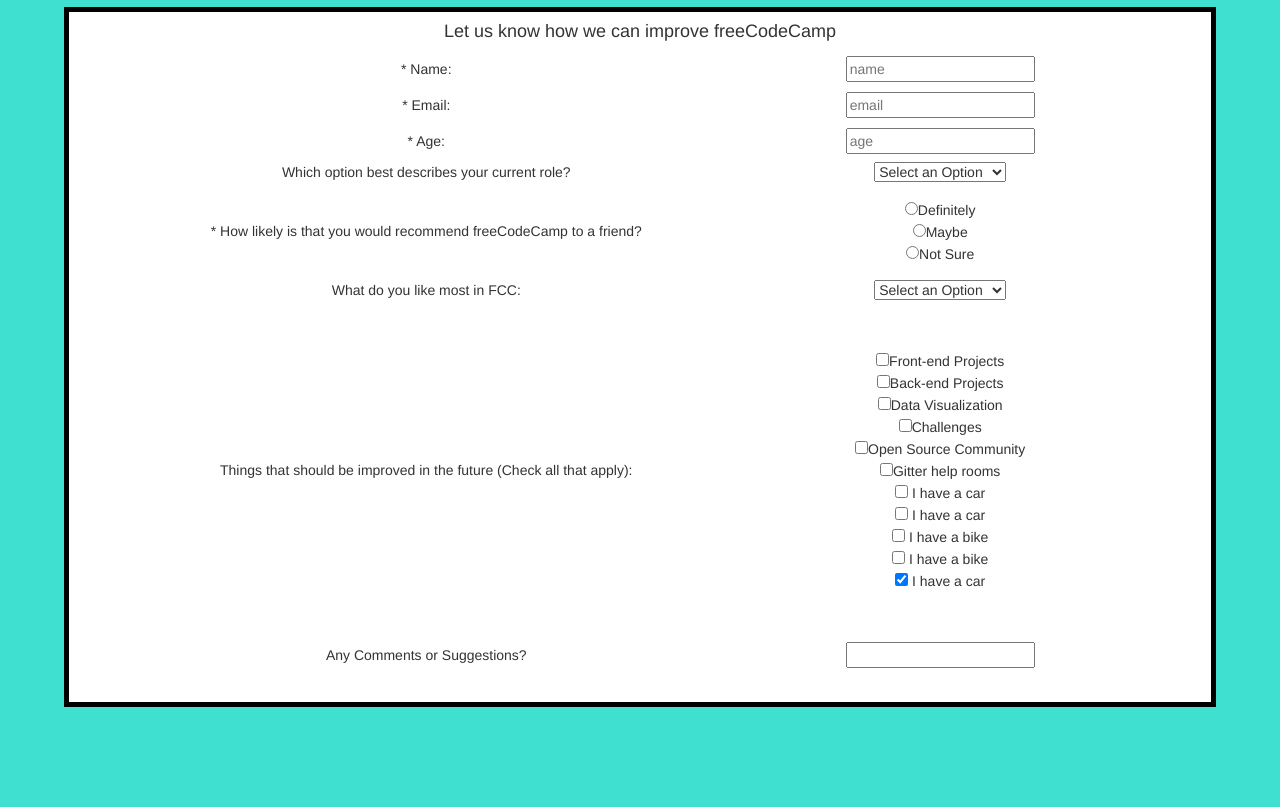
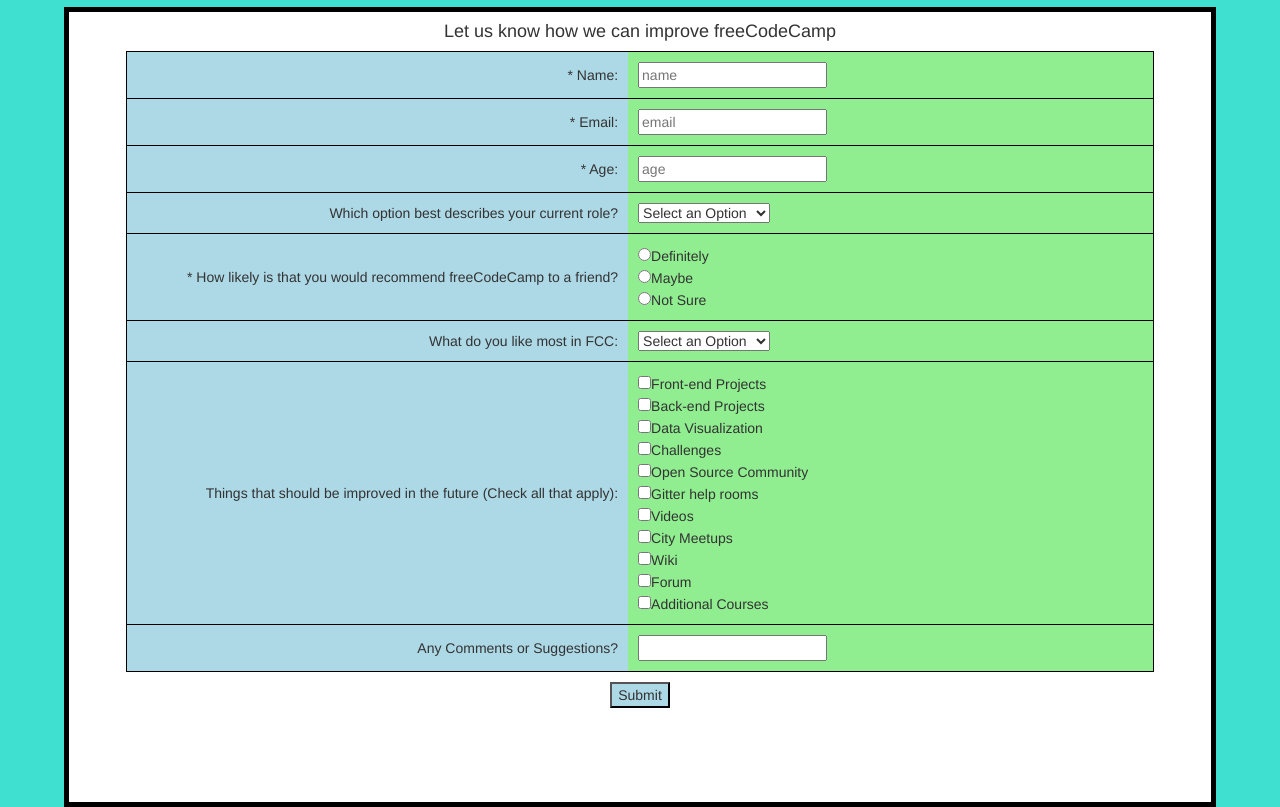
Before and after one commit to MurphyPicard/surveyFormFccBeta, a plain HTML site: page index.html in a window 1280 px wide. Shown: the part 63-870 px from the top of the page. Before the commit the page ends 800 px from the top, so only its background shows below. Drawn offline with nearby package versions, Linux system fonts and the light colour scheme.

Commit message:
mostly done needs many style changes

```diff
--- a/index.html
+++ b/index.html
@@ -12,22 +12,25 @@
 
     <div class="lookslikeapage">
       <h4>Let us know how we can improve freeCodeCamp</h4>
+
+      <form class="" action="index.html" method="post">
+
         <table>
           <tr>
-          <td>* Name:</td>
-          <td><input type="text" name="" value="" placeholder="name"></td>
+            <td class="lefttd">* Name:</td>
+            <td class="righttd"><input type="text" name="" value="" placeholder="name"></td>
           </tr>
           <tr>
-          <td>* Email:</td>
-          <td><input type="text" name="" value="" placeholder="email"></td>
+            <td class="lefttd">* Email:</td>
+            <td class="righttd"><input type="text" name="" value="" placeholder="email"></td>
           </tr>
           <tr>
-          <td>* Age:</td>
-          <td><input type="number" name="" value=""placeholder="age"></td>
+            <td class="lefttd">* Age:</td>
+            <td class="righttd"><input type="number" name="" value=""placeholder="age"></td>
           </tr>
           <tr>
-          <td>Which option best describes your current role?</td>
-          <td>
+            <td class="lefttd">Which option best describes your current role?</td>
+            <td class="righttd">
               <select class="selectroles" name="" placeholder="">
                 <option value="">Select an Option</option>
                 <option value="">Student</option>
@@ -39,16 +42,16 @@
             </td>
           </tr>
           <tr>
-          <td>* How likely is that you would recommend freeCodeCamp to a friend?</td>
-          <td>
+            <td class="lefttd">* How likely is that you would recommend freeCodeCamp to a friend?</td>
+            <td class="righttd">
                 <input type="radio" name="rec" value="Definitely">Definitely <br>
                 <input type="radio" name="rec" value="Maybe">Maybe <br>
                 <input type="radio" name="rec" value="NS">Not Sure <br>
             </td>
           </tr>
           <tr>
-          <td>What do you like most in FCC:</td>
-          <td>
+            <td class="lefttd">What do you like most in FCC:</td>
+            <td class="righttd">
               <select class="" name="">
                 <option value="">Select an Option</option>
                 <option value="">Student</option>
@@ -59,27 +62,30 @@
             </td>
           </tr>
           <tr>
-          <td>Things that should be improved in the future
-(Check all that apply):</td>
-          <td>
+            <td class="lefttd">Things that should be improved in the future (Check all that apply):</td>
+            <td class="righttd">
               <input type="checkbox" name="vehicle" value="Bike">Front-end Projects<br>
               <input type="checkbox" name="vehicle" value="Car" >Back-end Projects<br>
               <input type="checkbox" name="vehicle" value="Bike">Data Visualization<br>
               <input type="checkbox" name="vehicle" value="Car" >Challenges<br>
               <input type="checkbox" name="vehicle" value="Bike">Open Source Community<br>
               <input type="checkbox" name="vehicle" value="Bike">Gitter help rooms<br>
-            <input type="checkbox" name="vehicle" value="Car" > I have a car<br>
-            <input type="checkbox" name="vehicle" value="Car" > I have a car<br>
-            <input type="checkbox" name="vehicle" value="Bike"> I have a bike<br>
-            <input type="checkbox" name="vehicle" value="Bike"> I have a bike<br>
-            <input type="checkbox" name="vehicle" value="Car" checked="checked"> I have a car<br>
+              <input type="checkbox" name="vehicle" value="Car" >Videos<br>
+              <input type="checkbox" name="vehicle" value="Car" >City Meetups<br>
+              <input type="checkbox" name="vehicle" value="Bike">Wiki<br>
+              <input type="checkbox" name="vehicle" value="Bike">Forum<br>
+              <input type="checkbox" name="vehicle" value="Car" >Additional Courses<br>
             </td>
           </tr>
           <tr>
-          <td>Any Comments or Suggestions?</td>
-          <td><input type="text" name="" value=""></td>
+            <td class="lefttd">Any Comments or Suggestions?</td>
+            <td class="righttd"><input type="text" name="" value=""></td>
           </tr>
         </table>
+
+        <input class="submittheform" type="submit" name="" value="Submit">
+      </form>
+
 
     </div>
   </body>
--- a/style.css
+++ b/style.css
@@ -8,11 +8,35 @@
   margin: 0 auto;
   width: 90%;
   border: solid 5px black;
-  height: 700px;
+  height: 800px;
 }
 
 table{
   height: 90%;
+  width: 90%;
+  margin: auto;
+  border: solid black 1px;
+}
+tr{
+  height: 40px;
+  border: solid black 1px;
+}
 
-  width: 90%;
+.lefttd{
+  background-color: lightblue;
+  width: 200px;
+  text-align: right;
+  padding: 10px;
 }
+
+.righttd{
+  background-color: lightgreen;
+  width: 200px;
+  text-align: left;
+  padding: 10px;
+}
+
+.submittheform{
+  margin: 10px;
+  background-color: lightblue;
+}
```
Lines whose indentation alone changed are shown as unchanged.
